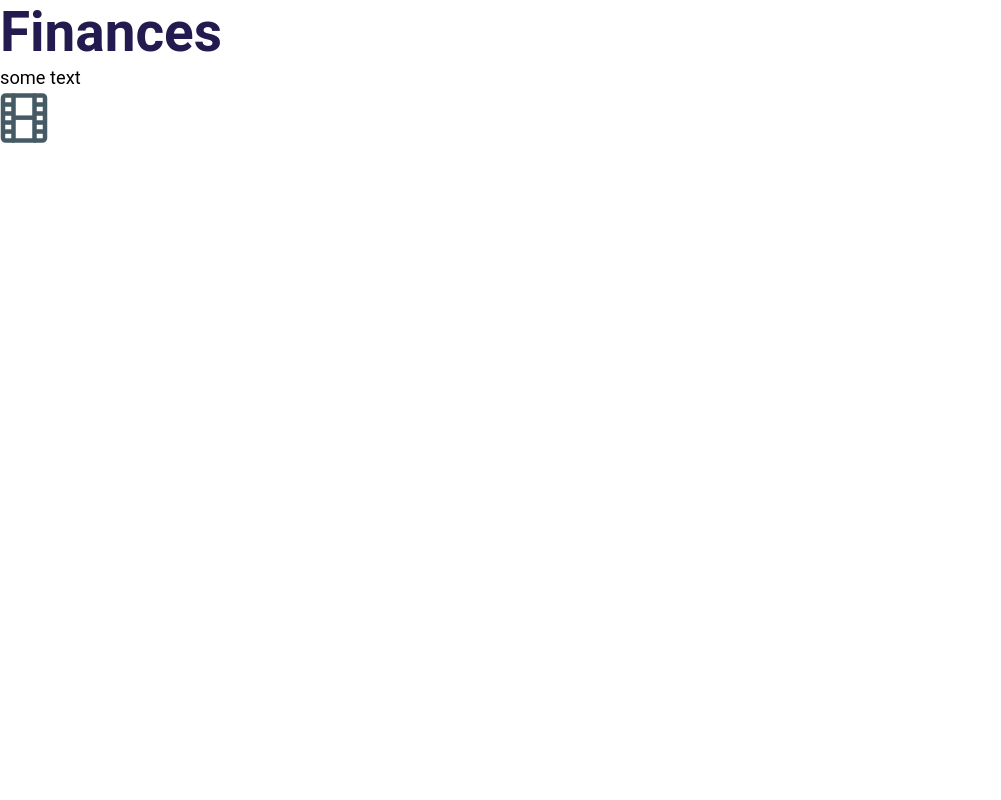
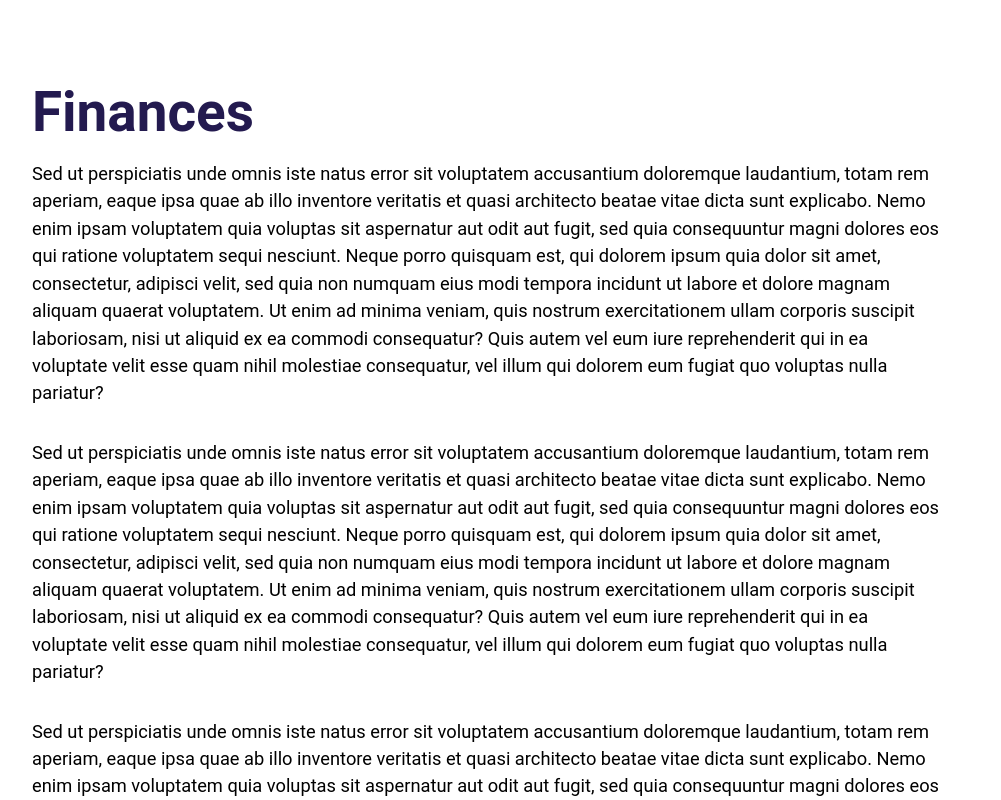
Before and after one commit to Tom0901/UITest, a Next.js app: page /subjects/Finances in a window 1280 px wide. Shown: the top 800 px of the page, without its empty margins (0-1001 px from the left). Built offline with nearby package versions, Linux system fonts and the light colour scheme.

Commit message:
adding CSS for PostBuilder

```diff
--- a/components/Layout.js
+++ b/components/Layout.js
@@ -1,7 +1,6 @@
 import React from "react";
-import styles from "../styles/Home.module.css";
+import styles from "../styles/layout.module.css";
 
 export default function Layout(props) {
-  const classes = styles;
-  return <main className={classes.main}>{props.children}</main>;
+  return <main className={styles.main}>{props.children}</main>;
 }
--- a/components/PostBuilder.js
+++ b/components/PostBuilder.js
@@ -1,16 +1,17 @@
 import React from "react";
 import PostItem from "./PostItem";
 import { Typography } from "@material-ui/core";
+import styles from "../styles/postBuilder.module.css";
 
 export default function PostBuilder(props) {
   const { items, title } = props;
   return (
-    <section>
+    <section className={styles.layout}>
       <Typography variant="h3" component="h2" color="textPrimary">
         {title}
       </Typography>
       {items.map((item) => (
-        <React.Fragment>
+        <div className={styles.item}>
           {item.type === "text" ? (
             <PostItem text={item.payload} />
           ) : (
@@ -18,7 +19,7 @@
               <img src={item.payload}></img>
             </React.Fragment>
           )}
-        </React.Fragment>
+        </div>
       ))}
     </section>
   );
--- a/pages/subjects/Finances.js
+++ b/pages/subjects/Finances.js
@@ -1,5 +1,4 @@
 import React from "react";
-import Layout from "../../components/Layout";
 import PostBuilder from "../../components/PostBuilder";
 
 export default function Finances() {
@@ -7,7 +6,21 @@
     <PostBuilder
       title="Finances"
       items={[
-        { payload: "some text", type: "text" },
+        {
+          payload:
+            "Sed ut perspiciatis unde omnis iste natus error sit voluptatem accusantium doloremque laudantium, totam rem aperiam, eaque ipsa quae ab illo inventore veritatis et quasi architecto beatae vitae dicta sunt explicabo. Nemo enim ipsam voluptatem quia voluptas sit aspernatur aut odit aut fugit, sed quia consequuntur magni dolores eos qui ratione voluptatem sequi nesciunt. Neque porro quisquam est, qui dolorem ipsum quia dolor sit amet, consectetur, adipisci velit, sed quia non numquam eius modi tempora incidunt ut labore et dolore magnam aliquam quaerat voluptatem. Ut enim ad minima veniam, quis nostrum exercitationem ullam corporis suscipit laboriosam, nisi ut aliquid ex ea commodi consequatur? Quis autem vel eum iure reprehenderit qui in ea voluptate velit esse quam nihil molestiae consequatur, vel illum qui dolorem eum fugiat quo voluptas nulla pariatur?",
+          type: "text",
+        },
+        {
+          payload:
+            "Sed ut perspiciatis unde omnis iste natus error sit voluptatem accusantium doloremque laudantium, totam rem aperiam, eaque ipsa quae ab illo inventore veritatis et quasi architecto beatae vitae dicta sunt explicabo. Nemo enim ipsam voluptatem quia voluptas sit aspernatur aut odit aut fugit, sed quia consequuntur magni dolores eos qui ratione voluptatem sequi nesciunt. Neque porro quisquam est, qui dolorem ipsum quia dolor sit amet, consectetur, adipisci velit, sed quia non numquam eius modi tempora incidunt ut labore et dolore magnam aliquam quaerat voluptatem. Ut enim ad minima veniam, quis nostrum exercitationem ullam corporis suscipit laboriosam, nisi ut aliquid ex ea commodi consequatur? Quis autem vel eum iure reprehenderit qui in ea voluptate velit esse quam nihil molestiae consequatur, vel illum qui dolorem eum fugiat quo voluptas nulla pariatur?",
+          type: "text",
+        },
+        {
+          payload:
+            "Sed ut perspiciatis unde omnis iste natus error sit voluptatem accusantium doloremque laudantium, totam rem aperiam, eaque ipsa quae ab illo inventore veritatis et quasi architecto beatae vitae dicta sunt explicabo. Nemo enim ipsam voluptatem quia voluptas sit aspernatur aut odit aut fugit, sed quia consequuntur magni dolores eos qui ratione voluptatem sequi nesciunt. Neque porro quisquam est, qui dolorem ipsum quia dolor sit amet, consectetur, adipisci velit, sed quia non numquam eius modi tempora incidunt ut labore et dolore magnam aliquam quaerat voluptatem. Ut enim ad minima veniam, quis nostrum exercitationem ullam corporis suscipit laboriosam, nisi ut aliquid ex ea commodi consequatur? Quis autem vel eum iure reprehenderit qui in ea voluptate velit esse quam nihil molestiae consequatur, vel illum qui dolorem eum fugiat quo voluptas nulla pariatur?",
+          type: "text",
+        },
         { payload: "/Entertainment.png", type: "img" },
       ]}
     />
--- /dev/null
+++ b/styles/postBuilder.module.css
@@ -0,0 +1,13 @@
+.layout {
+  padding: 5rem 2rem;
+  flex: 1;
+  display: flex;
+  flex-direction: column;
+  justify-content: center;
+  align-items: flex-start;
+}
+
+.item {
+  max-width: 75%;
+  padding: 1rem 0;
+}
```
